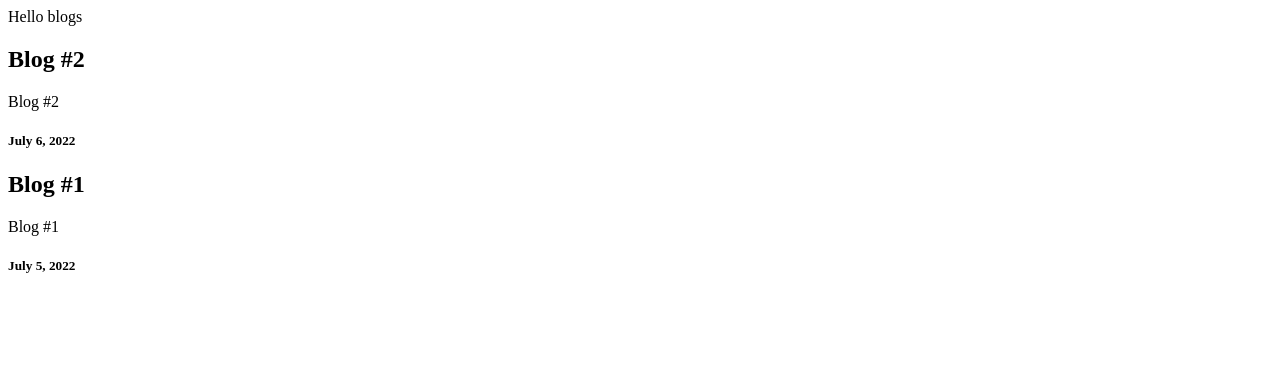
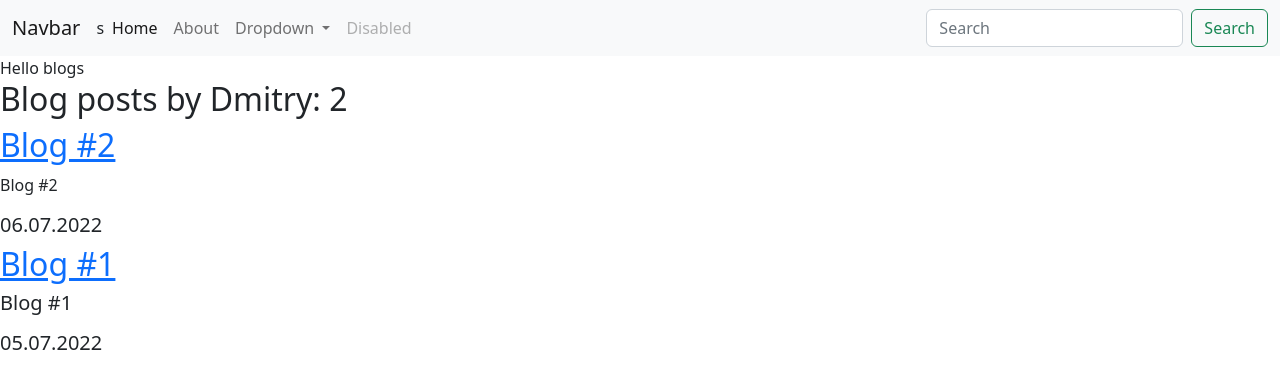
Before and after one commit to DmitryGitHab/django_portfolio_personal, a Django app: page /blog/ in a window 1280 px wide. Shown: the top 389 px of the page. Run offline with Django 4.2, Linux system fonts and the light colour scheme; data comes from the database, SQL or seed files in the repository; both versions use the stored data as it was after the commit.

Commit message:
add boostrap

```diff
--- a/blog/models.py
+++ b/blog/models.py
@@ -7,5 +7,9 @@ class Blog(models.Model):
     description = models.TextField()
     date = models.DateField()
 
+
+    def __str__(self):
+        return self.title
+
     # image = models.ImageField(upload_to='portfolio/images')
     # url = models.URLField(blank=True)
--- a/blog/templates/blog/all_blogs.html
+++ b/blog/templates/blog/all_blogs.html
@@ -1,9 +1,17 @@
+{% extends 'portfolio/base.html'%}
+
+{% block content%}
+
 Hello blogs
 
-{% for blog in blogs%}
+<h2> Blog post{{blogs.count|pluralize}} by Dmitry: {{blogs.count}}</h2>
 
-<h2>{{ blog.title }} </h2>
-<p>{{ blog.description }} </p>
-<h5>{{ blog.date }}<h5>
+{% for blog in blogs %}
+
+<a href="{% url 'blog:detail' blog.id %}"><h2>{{ blog.title }} </h2></a>
+<p>{{ blog.description|safe|truncatechars:100 }} </p>
+<h5>{{ blog.date|date:'d.m.Y' }}<h5>
 
 {% endfor %}
+
+{% endblock%}
--- a/blog/urls.py
+++ b/blog/urls.py
@@ -2,7 +2,10 @@
 from django.urls import path
 from . import views
 
+app_name = 'blog'
+
 urlpatterns = [
     path('', views.all_blogs, name='all_blogs'),
+    path('<int:blog_id>/', views.detail, name='detail'),
 
 ]
--- a/blog/views.py
+++ b/blog/views.py
@@ -1,7 +1,11 @@
-from django.shortcuts import render
+from django.shortcuts import render, get_object_or_404
 from .models import Blog
 # Create your views here.
 
 def all_blogs(request):
     blogs = Blog.objects.order_by('-date')[:10]
     return render(request, 'blog/all_blogs.html', {'blogs': blogs})
+
+def detail(request, blog_id):
+    blog = get_object_or_404(Blog, pk=blog_id)
+    return render(request, 'blog/detail.html', {'blog':blog})
--- a/portfolio/models.py
+++ b/portfolio/models.py
@@ -7,3 +7,6 @@ class Project(models.Model):
     description = models.CharField(max_length=250)
     image = models.ImageField(upload_to='portfolio/images')
     url = models.URLField(blank=True)
+
+    def __str__(self):
+        return self.title
--- /dev/null
+++ b/portfolio/templates/portfolio/base.html
@@ -0,0 +1,51 @@
+<!doctype html>
+<html lang="en">
+  <head>
+    <meta charset="utf-8">
+    <meta name="viewport" content="width=device-width, initial-scale=1">
+    <title>Bootstrap demo</title>
+    <link href="https://cdn.jsdelivr.net/npm/bootstrap@5.2.0/dist/css/bootstrap.min.css" rel="stylesheet" integrity="sha384-gH2yIJqKdNHPEq0n4Mqa/HGKIhSkIHeL5AyhkYV8i59U5AR6csBvApHHNl/vI1Bx" crossorigin="anonymous">
+  </head>
+  <body>
+<nav class="navbar navbar-expand-lg navbar-light bg-light">
+  <div class="container-fluid">
+    <a class="navbar-brand" href="#">Navbar</a>s
+    <button class="navbar-toggler" type="button" data-bs-toggle="collapse" data-bs-target="#navbarSupportedContent" aria-controls="navbarSupportedContent" aria-expanded="false" aria-label="Toggle navigation">
+      <span class="navbar-toggler-icon"></span>
+    </button>
+    <div class="collapse navbar-collapse" id="navbarSupportedContent">
+      <ul class="navbar-nav me-auto mb-2 mb-lg-0">
+        <li class="nav-item">
+          <a class="nav-link active" aria-current="page" href="#">Home</a>
+        </li>
+        <li class="nav-item">
+          <a class="nav-link" href="#">About</a>
+        </li>
+        <li class="nav-item dropdown">
+          <a class="nav-link dropdown-toggle" href="#" id="navbarDropdown" role="button" data-bs-toggle="dropdown" aria-expanded="false">
+            Dropdown
+          </a>
+          <ul class="dropdown-menu" aria-labelledby="navbarDropdown">
+            <li><a class="dropdown-item" href="#">Action</a></li>
+            <li><a class="dropdown-item" href="#">Another action</a></li>
+            <li><hr class="dropdown-divider"></li>
+            <li><a class="dropdown-item" href="#">Something else here</a></li>
+          </ul>
+        </li>
+        <li class="nav-item">
+          <a class="nav-link disabled" href="#" tabindex="-1" aria-disabled="true">Disabled</a>
+        </li>
+      </ul>
+      <form class="d-flex">
+        <input class="form-control me-2" type="search" placeholder="Search" aria-label="Search">
+        <button class="btn btn-outline-success" type="submit">Search</button>
+      </form>
+    </div>
+  </div>
+</nav>
+
+{% block content %} {% endblock %}
+
+    <script src="https://cdn.jsdelivr.net/npm/bootstrap@5.2.0/dist/js/bootstrap.bundle.min.js" integrity="sha384-A3rJD856KowSb7dwlZdYEkO39Gagi7vIsF0jrRAoQmDKKtQBHUuLZ9AsSv4jD4Xa" crossorigin="anonymous"></script>
+  </body>
+</html>
--- a/portfolio/views.py
+++ b/portfolio/views.py
@@ -3,5 +3,5 @@ from .models import Project
 # Create your views here.
 
 def home(request):
-    projecs = Project.objects.all()
-    return render(request, 'portfolio/home.html', {'projects': projecs})
+    projects = Project.objects.all()
+    return render(request, 'portfolio/home.html', {'projects': projects})
```
Also changed, not shown: blog/templates/blog/detail.html (added, +11 -0 lines), portfolio/templates/portfolio/home.html (+36 -0 lines), db.sqlite3.
